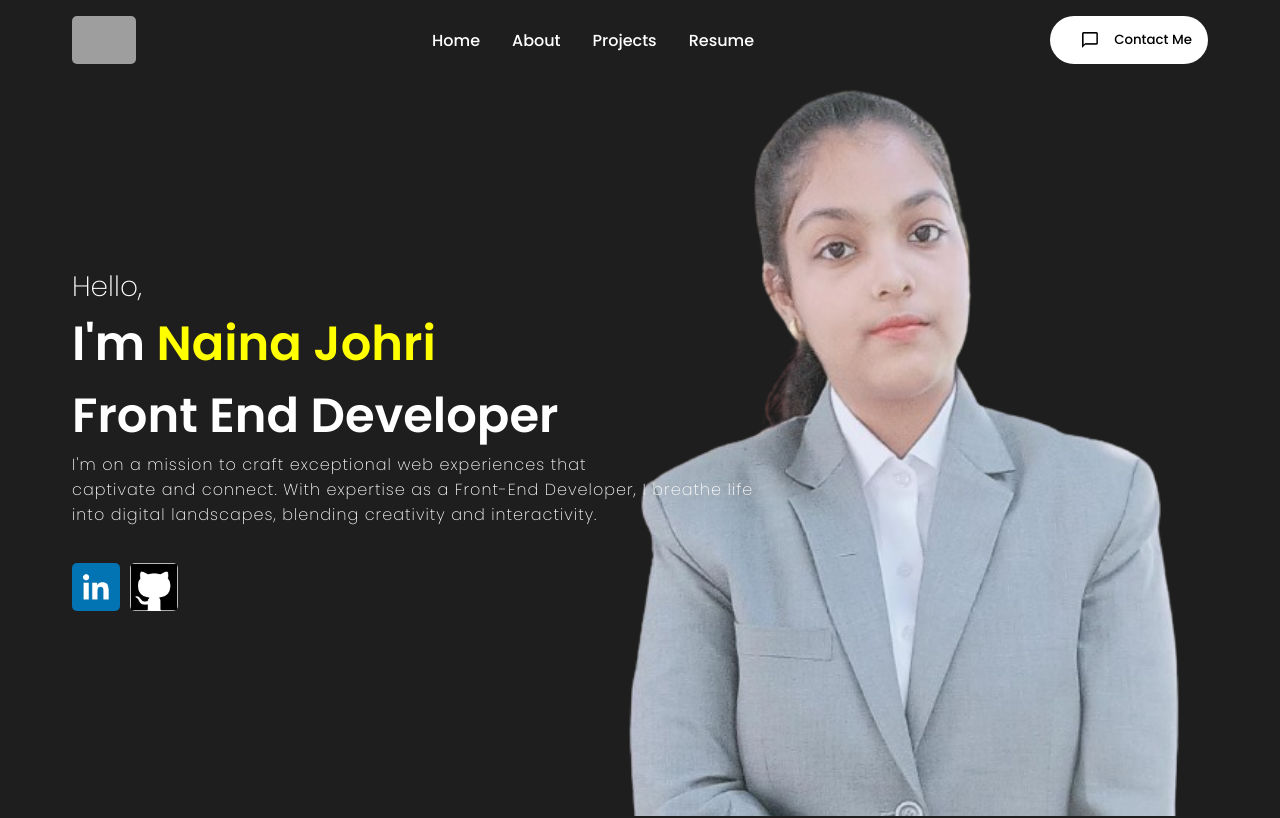
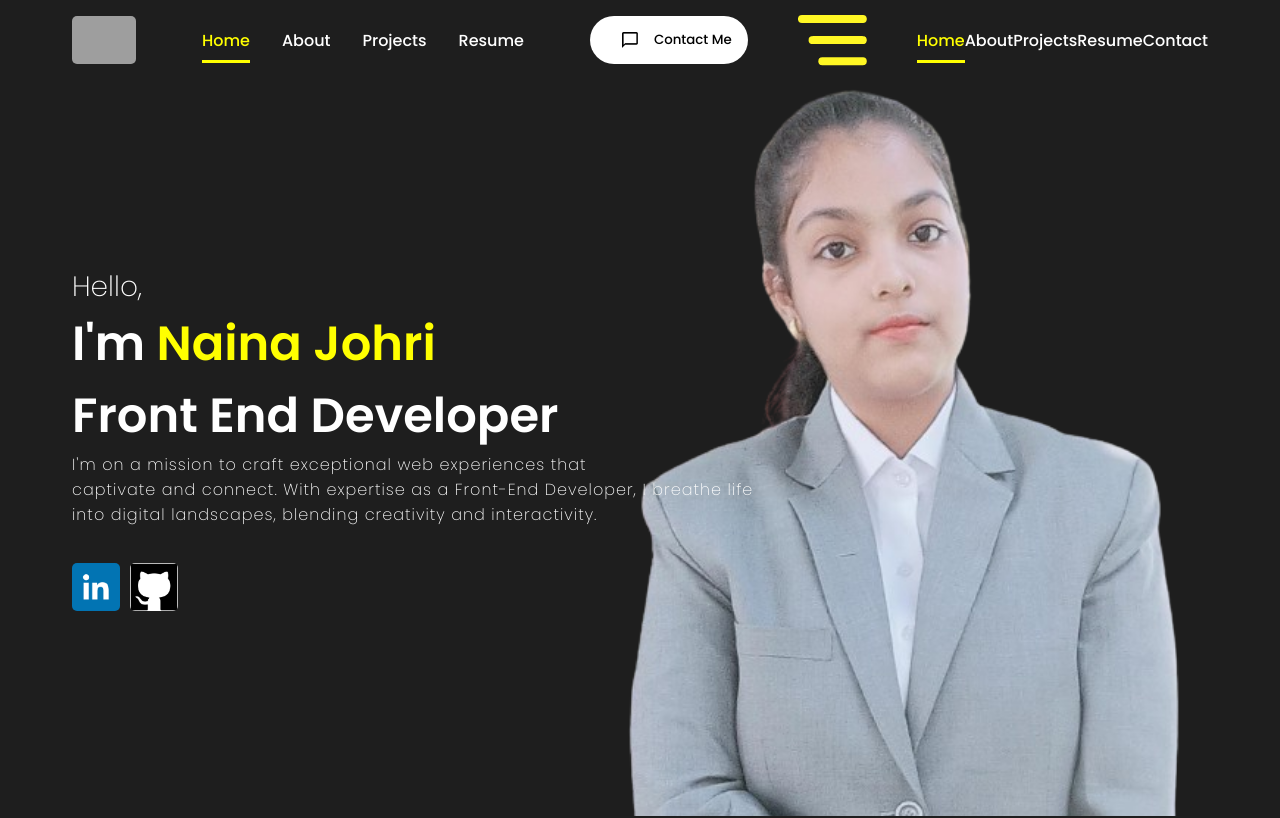
Before and after one commit to nainajohri95/Portfolio-Website, a React (Create React App) app: page / in a window 1280 px wide. Shown: the top 818 px of the page. Built offline with nearby package versions, Linux system fonts and the light colour scheme; grey boxes are pictures that could not be loaded.

Commit message:
Resume and Project section added

```diff
--- a/src/App.js
+++ b/src/App.js
@@ -3,6 +3,8 @@
 import NavBar from "./components/NavBar/NavBar";
 import Projects from "./components/Projects/Projects";
 import Skills from "./components/Skills/Skill";
+import Contact from "./components/Contact/Contact";
+import Footer from "./components/Footer/Footer";
 
 function App() {
   return (
@@ -11,6 +13,8 @@
       <Intro />
       <Skills />
       <Projects />
+      <Contact />
+      <Footer />
     </div>
   );
 }
--- /dev/null
+++ b/src/components/Contact/Contact.css
@@ -0,0 +1,53 @@
+.contactPage {
+  min-height: calc(100vh-4rem);
+  width: 100vw;
+  max-width: 60rem;
+  margin: 0 auto;
+  text-align: center;
+  display: flex;
+  align-items: center;
+  justify-content: center;
+}
+
+.conatctPageTitle {
+  font-size: 3rem;
+  margin-bottom: 1rem;
+}
+
+.contactDesc {
+  padding: 1rem;
+  font-size: medium;
+  font-weight: 300;
+}
+
+.contactForm {
+  margin: 1rem;
+  display: flex;
+  flex-direction: column;
+  align-items: center;
+  justify-content: center;
+  width: 90vw;
+  max-width: 60rem;
+}
+
+.name,
+.email,
+.msg {
+  font-size: medium;
+  width: 100%;
+  max-width: 40rem;
+  margin: 0.5rem;
+  padding: 0.5rem 1rem;
+  color: white;
+  border: none;
+  border-radius: 0.5rem;
+  background: rgb(40, 40, 40);
+}
+
+.submitBtn {
+  background: white;
+  padding: 0.75rem 3.5rem;
+  border-radius: 0.5rem;
+  margin: 2rem;
+  border: none;
+}
--- /dev/null
+++ b/src/components/Contact/Contact.js
@@ -0,0 +1,32 @@
+import React from "react";
+import "./Contact.css";
+
+const Contact = () => {
+  return (
+    <section className="contactPage">
+      <div id="contact">
+        <h1 className="contactPageTitle">Contact Me</h1>
+
+        <span className="contactDesc">
+          Please fill out the form below to discuss any work opportunities.
+          <form className="contactForm">
+            <input type="text" className="name" placeholder="Your Name" />
+            <input type="email" className="email" placeholder="Your Email" />
+
+            <textarea
+              className="msg"
+              name="message"
+              rows="5"
+              placeholder="Your Message"
+            ></textarea>
+            <button type="submit" value="send" className="submitBtn">
+              Submit
+            </button>
+          </form>
+        </span>
+      </div>
+    </section>
+  );
+};
+
+export default Contact;
--- /dev/null
+++ b/src/components/Footer/Footer.css
@@ -0,0 +1,9 @@
+.footer {
+  width: 100vw;
+  height: 2rem;
+  background: rgb(40, 40, 40);
+  display: flex;
+  justify-content: center;
+  font-weight: 600;
+  font-size: small;
+}
--- /dev/null
+++ b/src/components/Footer/Footer.js
@@ -0,0 +1,12 @@
+import React from "react";
+import "./Footer.css";
+
+const Footer = () => {
+  return (
+    <footer className="footer">
+      Copyright &#169; 2023 Naina Johri. All right reserved.
+    </footer>
+  );
+};
+
+export default Footer;
--- a/src/components/NavBar/NavBar.css
+++ b/src/components/NavBar/NavBar.css
@@ -15,7 +15,6 @@
 
 .logo {
   width: 4rem;
-  /* margin-top: 3rem; */
   height: 3rem;
   object-fit: cover;
 }
@@ -23,6 +22,10 @@
 .menuitem {
   margin: 1rem;
   cursor: pointer;
+}
+
+.resume {
+  color: white;
 }
 
 .icon {
@@ -49,3 +52,9 @@
   padding: 0 1rem;
   border-radius: 2rem;
 }
+
+.active {
+  color: yellow;
+  padding-bottom: 0.5rem;
+  border-bottom: 3px solid yellow;
+}
--- a/src/components/NavBar/NavBar.js
+++ b/src/components/NavBar/NavBar.js
@@ -3,20 +3,139 @@
 import "./NavBar.css";
 import { Link } from "react-scroll";
 import contactImg from "../../assets/contact.png";
+import menu from "../../assets/menu.png";
 
 const NavBar = () => {
   return (
     <nav className="navbar">
       <img src={logo} alt="Logo" className="logo" />
       <div className="menu">
-        <Link className="menuitem">Home</Link>
-        <Link className="menuitem">About</Link>
-        <Link className="menuitem">Projects</Link>
-        <Link className="menuitem">Resume</Link>
+        <Link
+          activeClass="active"
+          to="intro"
+          spy={true}
+          smooth={true}
+          offset={-100}
+          duration={500}
+          className="menuitem"
+        >
+          Home
+        </Link>
+
+        <Link
+          activeClass="active"
+          to="skills"
+          spy={true}
+          smooth={true}
+          offset={-50}
+          duration={500}
+          className="menuitem"
+        >
+          About
+        </Link>
+
+        <Link
+          activeClass="active"
+          to="works"
+          spy={true}
+          smooth={true}
+          offset={-50}
+          duration={500}
+          className="menuitem"
+        >
+          Projects
+        </Link>
+
+        <a
+          href="https://drive.google.com/file/d/1iUS0DtC14xeavlRrU0aFpvs5eThdTlK1/view?usp=sharing"
+          target="_blank"
+          rel="noopener noreferrer"
+          className="menuitem resume"
+        >
+          Resume
+        </a>
       </div>
-      <button className="btn">
-        <img src={contactImg} alt="" className="icon" /> Contact Me
+      <button
+        className="btn"
+        onClick={() => {
+          document
+            .getElementById("contact")
+            .scrollIntoView({ behavior: "smooth" });
+        }}
+      >
+        <img
+          src={contactImg}
+          alt=""
+          className="icon"
+          onClick={() => {
+            document
+              .getElementById("contact")
+              .scrollIntoView({ behavior: "smooth" });
+          }}
+        />
+        Contact Me
       </button>
+      {/* //.................BergerMenu.................. */}
+
+      <img src={menu} alt="Menu" className="mobMenu" />
+      <div className="navMenu">
+        <Link
+          activeClass="active"
+          to="intro"
+          spy={true}
+          smooth={true}
+          offset={-100}
+          duration={500}
+          className="Listitem"
+        >
+          Home
+        </Link>
+
+        <Link
+          activeClass="active"
+          to="skills"
+          spy={true}
+          smooth={true}
+          offset={-50}
+          duration={500}
+          className="Listitem"
+        >
+          About
+        </Link>
+
+        <Link
+          activeClass="active"
+          to="works"
+          spy={true}
+          smooth={true}
+          offset={-50}
+          duration={500}
+          className="Listitem"
+        >
+          Projects
+        </Link>
+
+        <a
+          href="https://drive.google.com/file/d/1iUS0DtC14xeavlRrU0aFpvs5eThdTlK1/view?usp=sharing"
+          target="_blank"
+          rel="noopener noreferrer"
+          className="Listitem resume"
+        >
+          Resume
+        </a>
+
+        <Link
+          activeClass="active"
+          to="contact"
+          spy={true}
+          smooth={true}
+          offset={-100}
+          duration={500}
+          className="Listitem"
+        >
+          Contact
+        </Link>
+      </div>
     </nav>
   );
 };
--- a/src/components/Skills/Skill.js
+++ b/src/components/Skills/Skill.js
@@ -45,8 +45,8 @@
             <h2>Soft Skills</h2>
             <p>
               <ul>
-                <li>TeamWork</li>
-                <li>Time Managment</li>
+                <li>Networking</li>
+                <li>Time managment</li>
                 <li>Communication</li>
               </ul>
             </p>
```
